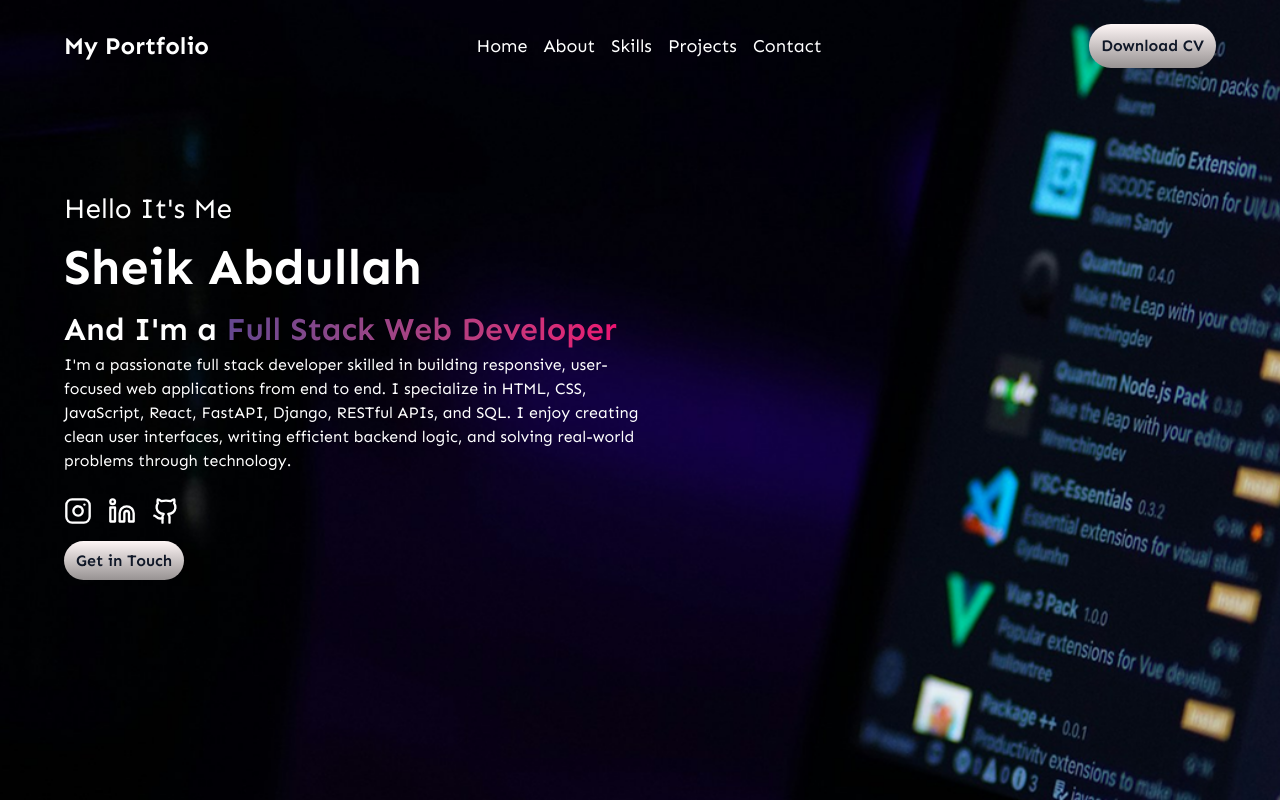
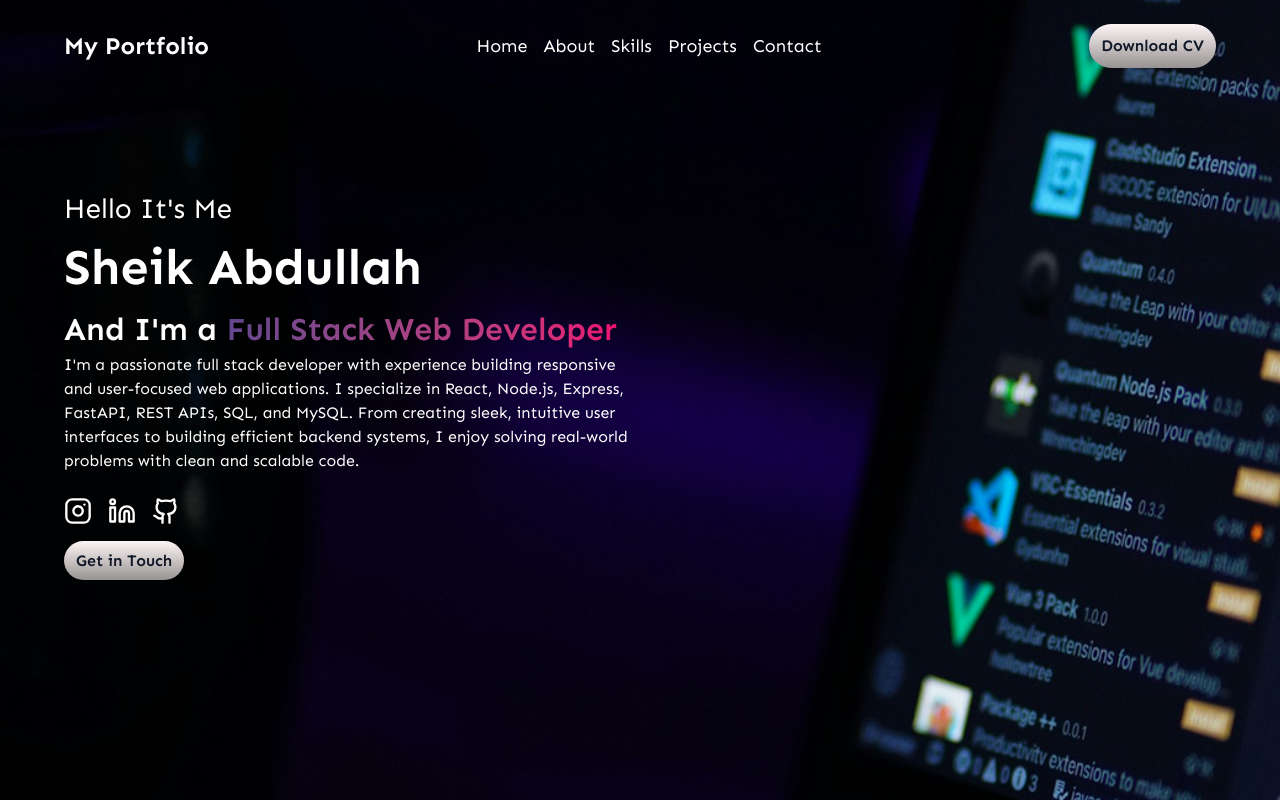
Before and after one commit to SheikAbdullahProjects/portfolio, a React (Vite) app: page / in a window 1280 px wide. Shown: the top 802 px of the page. Built offline with nearby package versions, Linux system fonts and the light colour scheme.

Commit message:
Update HeroContent.jsx

```diff
--- a/src/components/HeroContent.jsx
+++ b/src/components/HeroContent.jsx
@@ -13,8 +13,8 @@ const HeroContent = () => {
         </span>
       </h3>
       <p className="text-white text-[15px] sm:text-[16px] mb-6">
-       I'm a passionate full stack developer skilled in building responsive, user-focused web applications from end to end. I specialize in HTML, CSS, JavaScript, React, FastAPI, Django, RESTful APIs, and SQL.
-I enjoy creating clean user interfaces, writing efficient backend logic, and solving real-world problems through technology.
+       I'm a passionate full stack developer with experience building responsive and user-focused web applications. I specialize in React, Node.js, Express, FastAPI, REST APIs, SQL, and MySQL.
+From creating sleek, intuitive user interfaces to building efficient backend systems, I enjoy solving real-world problems with clean and scalable code.
       </p>
       <div className="flex gap-4 mb-6">
         <a href="https://www.instagram.com/_.mr._maverick/" target="_blank" rel="noopener noreferrer"><Instagram className="text-white w-7 h-7" /></a>
```
